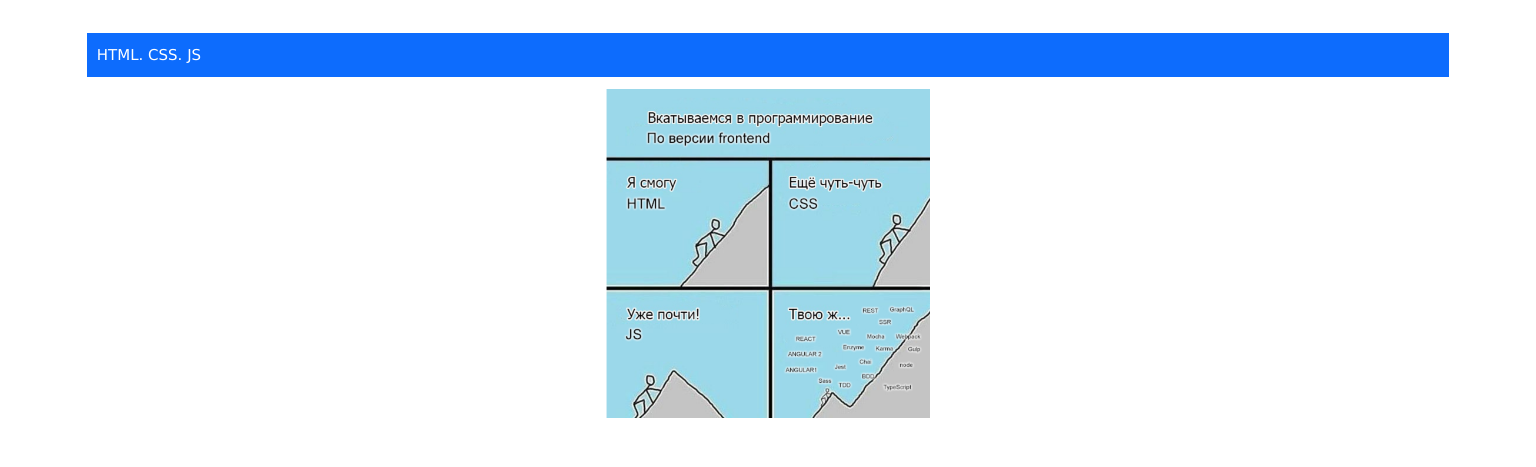
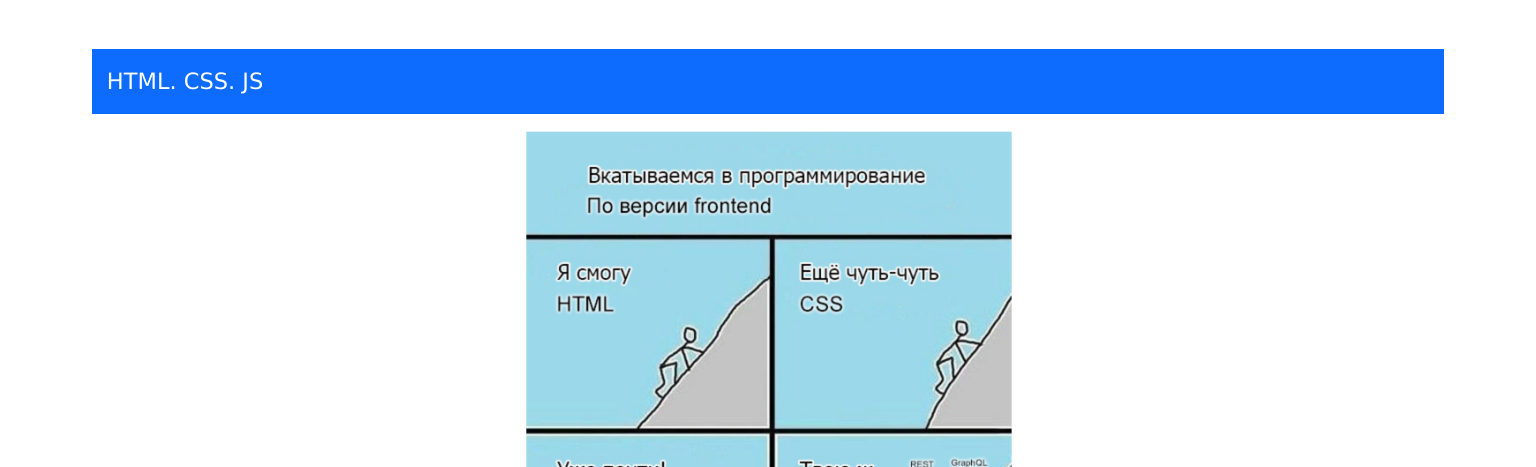
Before and after one commit to AlexOlga/cssBayan, a plain HTML site: page index.html in a window 1536 px wide. Shown: the top 467 px of the page. Drawn offline with Linux system fonts and the light colour scheme.

Commit message:
feat: add media queries 2023-03-11 11:48:17

```diff
--- a/styles.css
+++ b/styles.css
@@ -5,7 +5,7 @@
 }
 
 html {
-    font-size: 10px;
+    font-size: 8px;
     font-family: Verdana, Geneva, Tahoma, sans-serif;
 }
 
@@ -14,7 +14,7 @@ html {
     flex-direction: column;
     justify-content: center;
     align-items: center;
-    max-width: 860px;
+    max-width: 86rem;
     margin: 0 auto;
 }
 
@@ -26,9 +26,6 @@ html {
     list-style-type: none;
 }
 
-label {
-    cursor: pointer;
-}
 
 .item__title {
     display: flex;
@@ -41,8 +38,8 @@ label {
     transition: all 0.5s;
 }
 
-.accordion:hover .item__radio:not(:checked)+label .item__title{
-    background-color: #0B5CD6;
+.accordion:hover .item__radio:not(:checked)+label .item__title {
+    background-color: #084baf;
 }
 
 .item__title span {
@@ -70,15 +67,11 @@ label {
     transition: max-height 0.8s;
 }
 
-.accordion__item:hover .item__content {
-    max-height: 40rem;
-}
-
 .meme {
     width: 35rem;
     height: auto;
     object-fit: cover;
-    padding: 10px;
+    padding: 1rem;
 }
 
 .item__radio:checked+label .item__content {
@@ -88,3 +81,27 @@ label {
 .item__radio:checked+label span {
     transform: rotate(45deg);
 }
+
+.accordion__item:hover .item__content {
+    max-height: 40rem;
+}
+
+@media screen and (min-width: 820px) {
+    html {
+        font-size: 10px;
+    }
+}
+
+@media screen and (min-width: 1440px) {
+    html {
+        font-size: 15px;
+    }
+
+    label {
+        cursor: pointer;
+    }
+
+    .accordion {
+        max-width: 60rem;
+    }
+}
```
